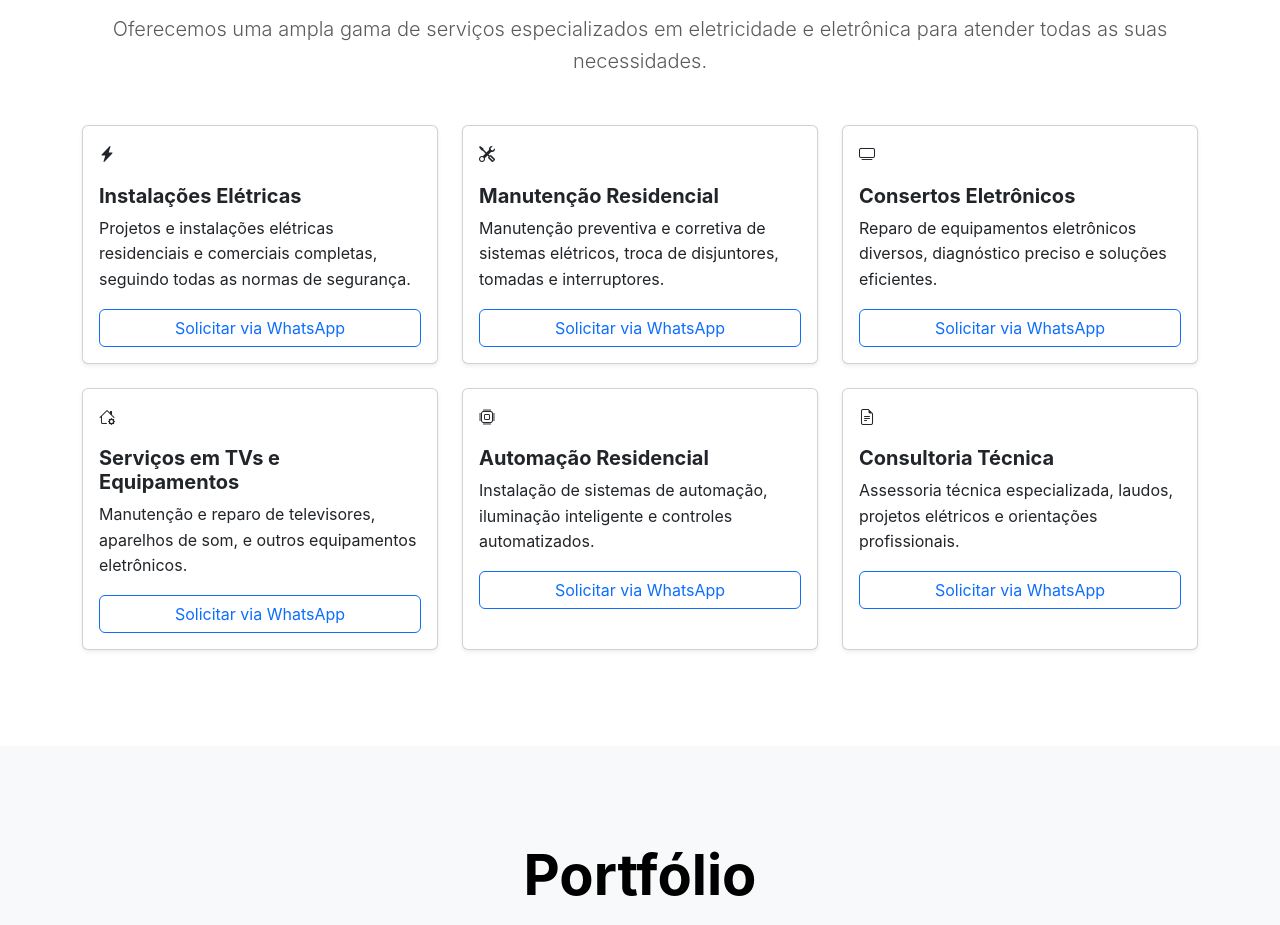
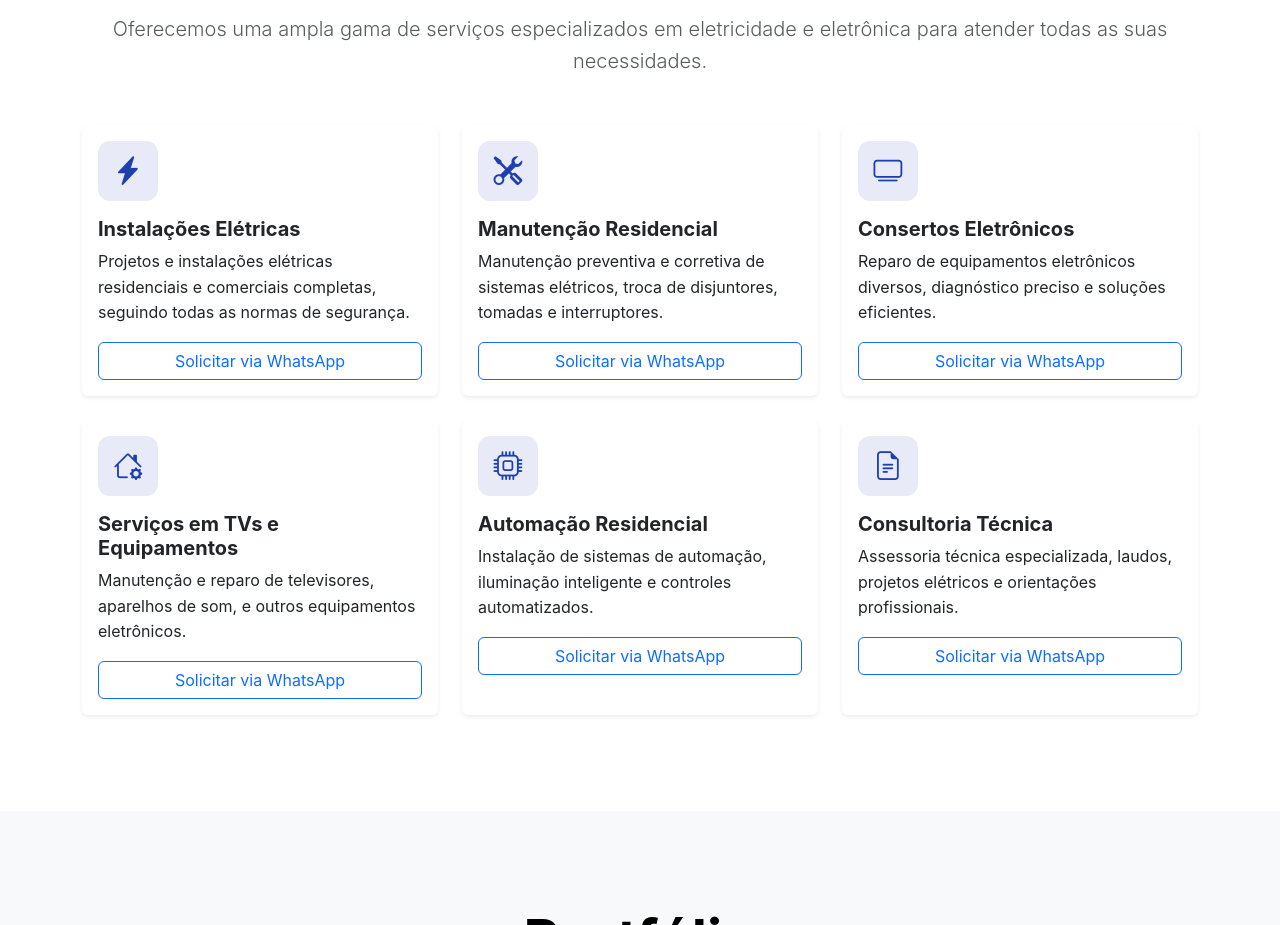
Before and after one commit to DevJany/servitec-landing-page, a plain HTML site: page index.html in a window 1280 px wide. Shown: the part 1881-2806 px from the top of the page. Drawn offline with nearby package versions, Linux system fonts and the light colour scheme; files that its build step writes are made by us from their sources.

Commit message:
styles: add service cards section

```diff
--- a/assets/css/styles.css
+++ b/assets/css/styles.css
@@ -148,3 +148,31 @@
     background-color: var(--text-muted);
     border-radius: 3px;
 }
+
+/* ========================================
+   Service Cards
+   ======================================== */
+
+   .service-card {
+    border: 1px solid var(--border-color);
+    background-color: var(--bg-color);
+    transition: var(--transition);
+    height: 100%;
+}
+
+.service-card:hover {
+    transform: translateY(-5px);
+    box-shadow: var(--shadow-lg);
+}
+
+.service-icon {
+    width: 60px;
+    height: 60px;
+    border-radius: 12px;
+    background-color: rgba(30, 64, 175, 0.1);
+    display: flex;
+    align-items: center;
+    justify-content: center;
+    font-size: 1.8rem;
+    color: var(--primary-color);
+}
```
